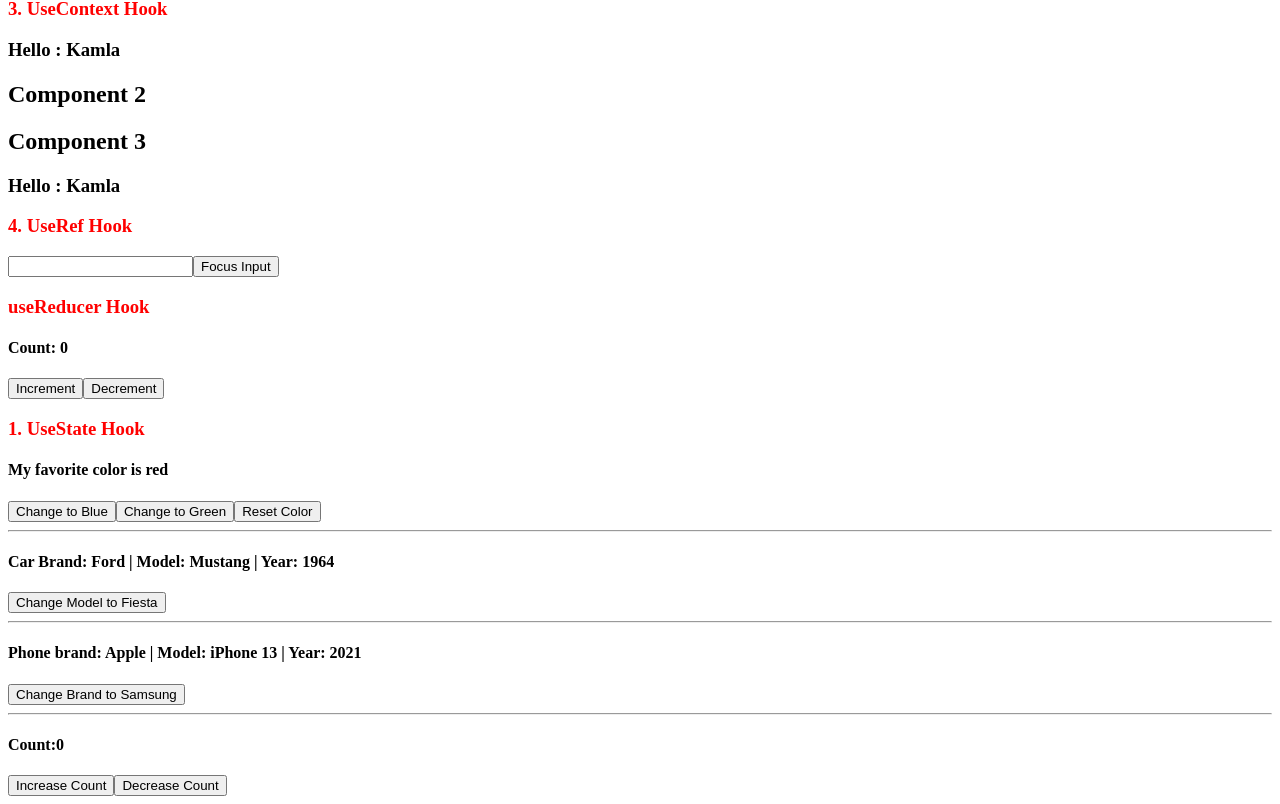
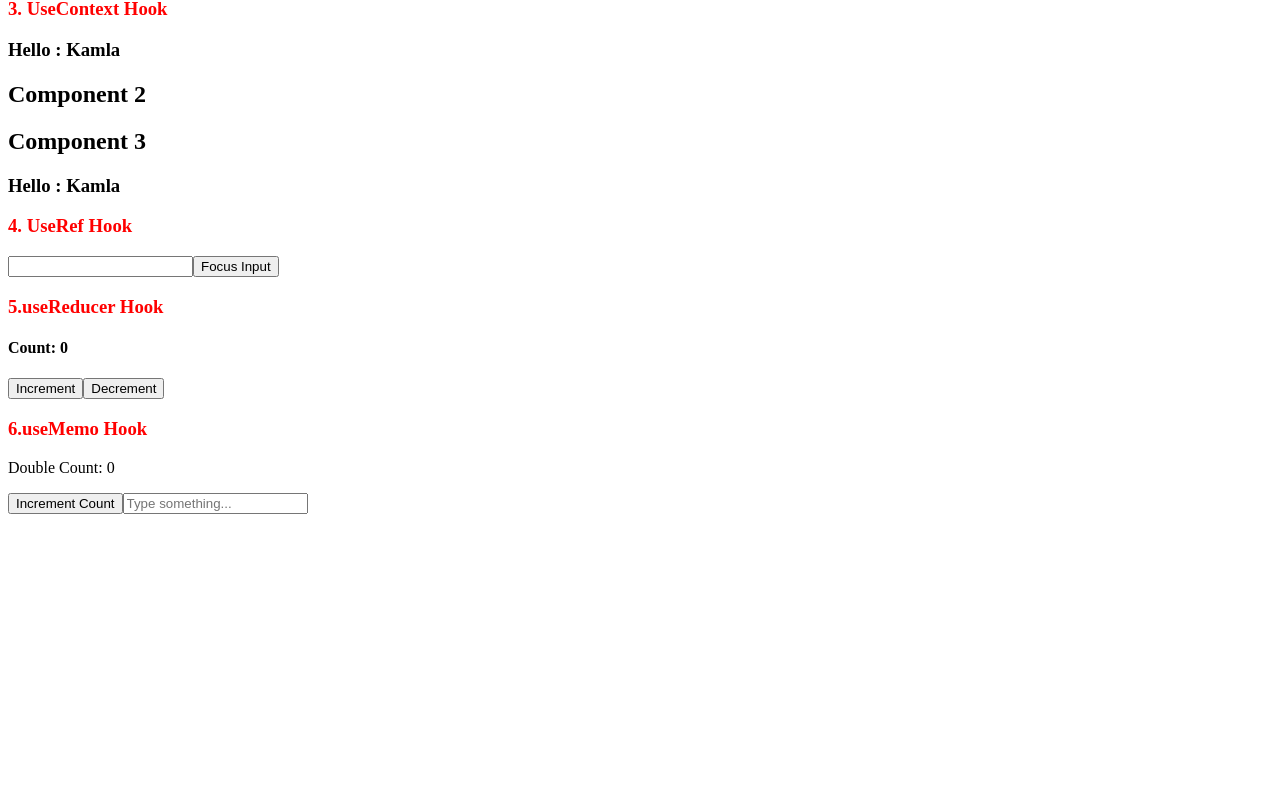
Before and after one commit to SuwanthaDarshana/render-test, a React (Vite) app: page /contact/number in a window 1280 px wide. Shown: the part 2647-3451 px from the top of the page. After the commit the page ends 3169 px from the top, so only its background shows below. Built offline with nearby package versions, Linux system fonts and the light colour scheme.

Commit message:
add useCall back

```diff
--- a/src/App.jsx
+++ b/src/App.jsx
@@ -23,6 +23,7 @@ import PropDrilling from "./components/Hooks/UseContext/PropDrilling";
 import Component from "./components/Hooks/UseContext/Component";
 import UseRefComponent from "./components/Hooks/UseRef/UseRefComponent";
 import UseReducerHook from "./components/Hooks/UseReducer/UseReducerHook";
+import UseMemoHook from "./components/Hooks/UseMemo/UseMemoHook";
 
 function App() {
   const customers = [
@@ -71,6 +72,7 @@ function App() {
       <Component/>
       <UseRefComponent/>
       <UseReducerHook/>
+      <UseMemoHook/>
     </div>
   );
 }
--- /dev/null
+++ b/src/components/Hooks/UseMemo/UseMemoHook.jsx
@@ -0,0 +1,26 @@
+import React, { useMemo, useState } from "react";
+
+const UseMemoHook = () => {
+  const [count, setCount] = useState(0);
+  const [text, setText] = useState("");
+
+  const doubleCount = useMemo(() => {
+    console.log("Calculating double count...");
+    for (let i = 0; i < 100000000; i++) {}
+    return count * 2;
+  },[count]);  // Recompute only when 'count' changes
+
+  return (
+    <div>
+      <h3 style={{ color: "red" }}>6.useMemo Hook</h3>
+      <p>Double Count: {doubleCount}</p>
+        <button onClick={() => setCount(count + 1)}>Increment Count</button>
+        <input
+          placeholder="Type something..."
+          onChange={(e) => setText(e.target.value)}
+        />
+    </div>
+  );
+};
+
+export default UseMemoHook;
--- a/src/components/Hooks/UseReducer/UseReducerHook.jsx
+++ b/src/components/Hooks/UseReducer/UseReducerHook.jsx
@@ -19,11 +19,10 @@ const UseReducerHook = () => {
 
   return (
     <div>
-      <h3 style={{ color: "red" }}>useReducer Hook</h3>
+      <h3 style={{ color: "red" }}>5.useReducer Hook</h3>
       <h4>Count: {state.count}</h4>
       <button onClick={() => dispatch({ type: "increment" })}>Increment</button>
       <button onClick={() => dispatch({ type: "decrement" })}>Decrement</button>
-      <Color />
     </div>
   );
 };
```
